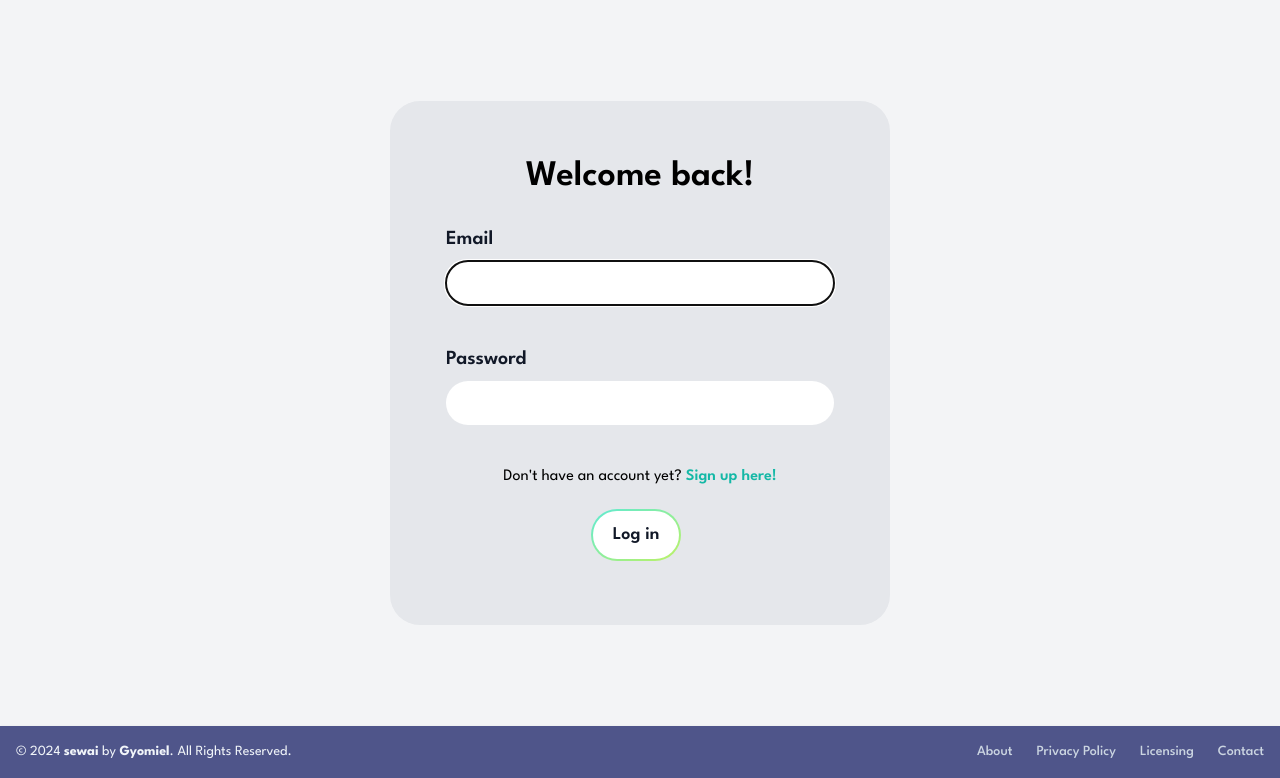
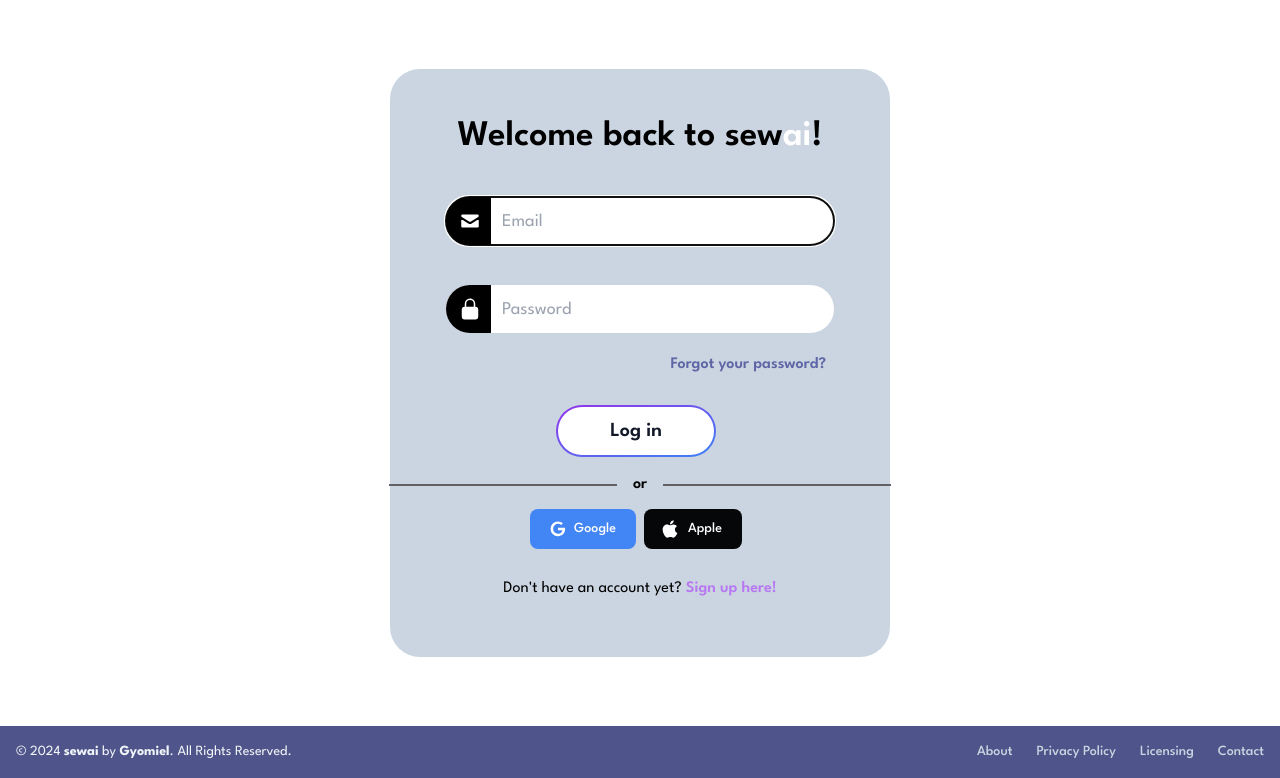
Before and after one commit to Gyomiel/sewaiApp, a Symfony app: template sewaiFolder/templates/security/login.html.twig in a window 1280 px wide. Shown: the part 88-866 px from the top of the page. Run offline with Twig, Linux system fonts and the light colour scheme; the template is opened without the code that fills it, so the values that code supplies are empty; style sheets or scripts are compiled from the project's sources; some libraries are stand-ins or nearby versions.

Commit message:
Login page styled and functional

```diff
--- a/sewaiFolder/templates/security/login.html.twig
+++ b/sewaiFolder/templates/security/login.html.twig
@@ -5,8 +5,8 @@
 
 {% block body %}
 	<form method="post">
-		<div class="flex items-center justify-center h-[726px] bg-gray-100">
-			<div class="w-[500px] bg-gray-200 rounded-[30px] py-14">
+		<div class="flex items-center justify-center h-[726px]">
+			<div class="w-[500px] bg-slate-300 rounded-[30px] py-9">
 				{% if error %}
 					<div class="flex items-center justify-center p-4 mb-4 text-lg text-red-800 rounded-lg bg-red-50 dark:bg-gray-800 dark:text-red-400 w-full" role="alert">
 						<svg class="w-4 h-4 mr-1" aria-hidden="true" xmlns="http://www.w3.org/2000/svg" fill="currentColor" viewbox="0 0 20 20">
@@ -21,26 +21,63 @@
 
 				<form method="post">
 					<div class="form-group mx-14">
-						<h2 class="text-center text-4xl font-semibold mb-7">Welcome back!</h2>
-						<label for="inputEmail" class="block mb-2 text-xl font-semibold text-gray-900">Email</label>
-						<input type="email" value="{{ last_username }}" name="email" id="inputEmail" class="text-gray-900 text-lg rounded-[30px] block w-full p-2 mb-10" autocomplete="email" required autofocus>
+						<h2 class="text-center text-4xl font-semibold mt-3 mb-10">Welcome back to sew<span class="text-white">ai</span>!</h2>
+
+						<div class="relative">
+							<div class="absolute inset-y-0 w-[45px] flex items-center pointer-events-none bg-black rounded-l-[30px]">
+								<svg xmlns="http://www.w3.org/2000/svg" fill="#FFFFFF" viewbox="0 0 24 24" stroke-width="2" stroke="currentColor" class="ml-[12px] h-6 w-6">
+									<path stroke-linecap="round" stroke-linejoin="round" d="M21.75 6.75v10.5a2.25 2.25 0 0 1-2.25 2.25h-15a2.25 2.25 0 0 1-2.25-2.25V6.75m19.5 0A2.25 2.25 0 0 0 19.5 4.5h-15a2.25 2.25 0 0 0-2.25 2.25m19.5 0v.243a2.25 2.25 0 0 1-1.07 1.916l-7.5 4.615a2.25 2.25 0 0 1-2.36 0L3.32 8.91a2.25 2.25 0 0 1-1.07-1.916V6.75"/>
+								</svg>
+							</div>
+							<input type="email" value="{{ last_username }}" name="email" placeholder="Email" id="inputEmail" class="text-gray-900 text-lg rounded-[30px] block p-2 w-full pl-14 pr-4 mb-10 h-12 leading-12" autocomplete="email" required autofocus/>
+						</div>
+
+						<div class="relative">
+							<div class="absolute inset-y-0 w-[45px] flex items-center pointer-events-none bg-black rounded-l-[30px]">
+								<svg xmlns="http://www.w3.org/2000/svg" viewbox="0 0 24 24" fill="#FFFFFF" class="ml-[12px] h-6 w-6">
+									<path fill-rule="evenodd" d="M12 1.5a5.25 5.25 0 0 0-5.25 5.25v3a3 3 0 0 0-3 3v6.75a3 3 0 0 0 3 3h10.5a3 3 0 0 0 3-3v-6.75a3 3 0 0 0-3-3v-3c0-2.9-2.35-5.25-5.25-5.25Zm3.75 8.25v-3a3.75 3.75 0 1 0-7.5 0v3h7.5Z" clip-rule="evenodd"/>
+								</svg>
+							</div>
+							<input type="password" name="password" placeholder="Password" id="inputPassword" class="text-gray-900 text-lg rounded-[30px] block w-full p-2 pl-14 mb-5 h-12 leading-12" autocomplete="current-password" required>
+						</div>
+						<input type="hidden" name="_csrf_token" value="{{ csrf_token('authenticate') }}">
 					</div>
-					<div class="form-group mx-14">
-						<label for="inputPassword" class="block mb-2 text-xl font-semibold text-gray-900">Password</label>
-						<input type="password" name="password" id="inputPassword" class="text-gray-900 text-lg rounded-[30px] block w-full p-2 mb-10" autocomplete="current-password" required>
-					</div>
-					<input type="hidden" name="_csrf_token" value="{{ csrf_token('authenticate') }}">
 
 					<div class="flex flex-col justify-center items-center">
-						<p class="mb-5">Don't have an account yet?
-							<a href="{{ path('signup') }}" class="font-semibold text-teal-500 hover:text-teal-600">Sign up here!</a>
+						<a href="#" class="self-end mr-16 mb-7 font-semibold text-[#5E66A6] hover:text-[#3F446F]">Forgot your password?</a>
 
-						</p>
-						<button type="submit" class="relative inline-flex items-center justify-center p-0.5 mb-2 me-2 overflow-hidden text-lg font-semibold text-gray-900 rounded-[30px] group bg-gradient-to-br from-teal-300 to-lime-300 group-hover:from-teal-300 group-hover:to-lime-300 dark:text-white dark:hover:text-gray-900 focus:ring-4 focus:outline-none focus:ring-lime-200">
-							<span class="relative px-5 py-2.5 transition-all ease-in duration-75 bg-white dark:bg-gray-900 rounded-[30px] group-hover:bg-opacity-0">
+						<button type="submit" class="w-40 relative inline-flex items-center justify-center p-0.5 mb-2 me-2 overflow-hidden text-sm font-medium text-gray-900 rounded-[30px] group bg-gradient-to-br from-purple-600 to-blue-500 group-hover:from-purple-600 group-hover:to-blue-500 hover:text-white dark:text-white focus:ring-4 focus:outline-none focus:ring-blue-300 dark:focus:ring-blue-800">
+							<span class="w-40 relative px-5 py-2.5 transition-all ease-in duration-75 bg-white dark:bg-gray-900 rounded-[30px] group-hover:bg-opacity-0 text-xl font-semibold">
 								Log in
 							</span>
 						</button>
+						<div class="text-black flex items-center justify-center space-x-4 mt-2 mb-3">
+							<svg xmlns="http://www.w3.org/2000/svg" width="228" height="2" viewbox="0 0 228 2">
+								<rect width="228" height="2" fill="#616161"/>
+							</svg>
+							<span class="text-black font-semibold">or</span>
+							<svg xmlns="http://www.w3.org/2000/svg" width="228" height="2" viewbox="0 0 228 2">
+								<rect width="228" height="2" fill="#616161"/>
+							</svg>
+						</div>
+
+						<div class="flex flex-row justify-center items-center w-[100%] mb-5">
+							<button type="button" class="text-white bg-[#4285F4] hover:bg-[#4285F4]/90 focus:ring-4 focus:outline-none focus:ring-[#4285F4]/50 font-medium rounded-lg text-sm px-5 py-2.5 text-center inline-flex items-center dark:focus:ring-[#4285F4]/55 me-2 mb-2">
+								<svg class="w-4 h-4 me-2" aria-hidden="true" xmlns="http://www.w3.org/2000/svg" fill="currentColor" viewbox="0 0 18 19">
+									<path fill-rule="evenodd" d="M8.842 18.083a8.8 8.8 0 0 1-8.65-8.948 8.841 8.841 0 0 1 8.8-8.652h.153a8.464 8.464 0 0 1 5.7 2.257l-2.193 2.038A5.27 5.27 0 0 0 9.09 3.4a5.882 5.882 0 0 0-.2 11.76h.124a5.091 5.091 0 0 0 5.248-4.057L14.3 11H9V8h8.34c.066.543.095 1.09.088 1.636-.086 5.053-3.463 8.449-8.4 8.449l-.186-.002Z" clip-rule="evenodd"/>
+								</svg>
+								Google
+							</button>
+							<button type="button" class="text-white bg-[#050708] hover:bg-[#050708]/90 focus:ring-4 focus:outline-none focus:ring-[#050708]/50 font-medium rounded-lg text-sm px-5 py-2.5 text-center inline-flex items-center dark:focus:ring-[#050708]/50 dark:hover:bg-[#050708]/30 me-2 mb-2">
+								<svg class="w-5 h-5 me-2 -ms-1" aria-hidden="true" focusable="false" data-prefix="fab" data-icon="apple" role="img" xmlns="http://www.w3.org/2000/svg" viewbox="0 0 384 512">
+									<path fill="currentColor" d="M318.7 268.7c-.2-36.7 16.4-64.4 50-84.8-18.8-26.9-47.2-41.7-84.7-44.6-35.5-2.8-74.3 20.7-88.5 20.7-15 0-49.4-19.7-76.4-19.7C63.3 141.2 4 184.8 4 273.5q0 39.3 14.4 81.2c12.8 36.7 59 126.7 107.2 125.2 25.2-.6 43-17.9 75.8-17.9 31.8 0 48.3 17.9 76.4 17.9 48.6-.7 90.4-82.5 102.6-119.3-65.2-30.7-61.7-90-61.7-91.9zm-56.6-164.2c27.3-32.4 24.8-61.9 24-72.5-24.1 1.4-52 16.4-67.9 34.9-17.5 19.8-27.8 44.3-25.6 71.9 26.1 2 49.9-11.4 69.5-34.3z"></path>
+								</svg>
+								Apple
+							</button>
+						</div>
+						<p class="mb-5">Don't have an account yet?
+							<a href="{{ path('signup') }}" class="mt-3 text-center font-semibold text-[#b778f1] hover:text-[#9233ea]">Sign up here!</a>
+						</p>
 					</div>
 				</form>
 			</div>
```
